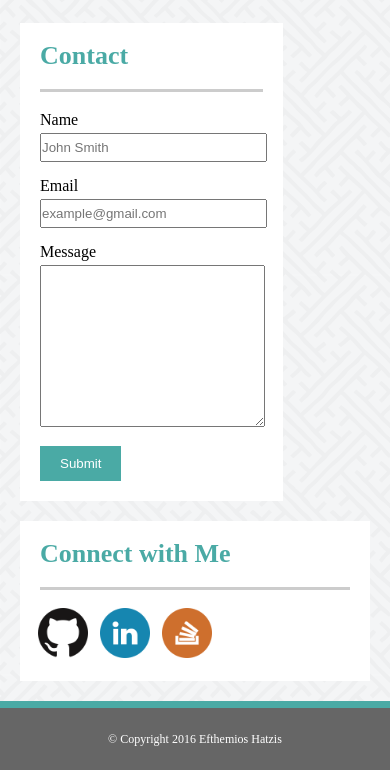
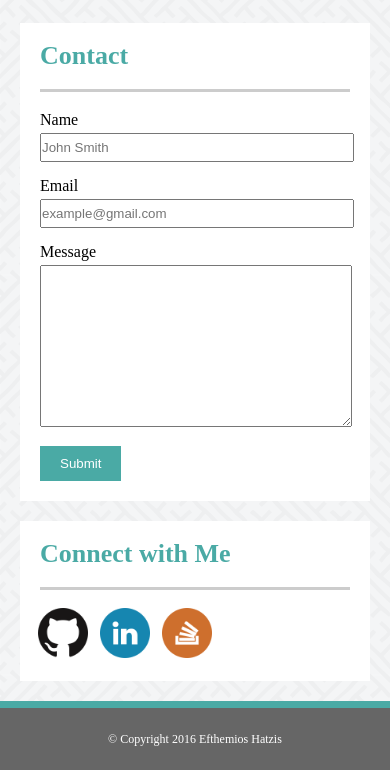
Before and after one commit to eHatz/class-Portfolio, a PHP site: page /contact.html in a window 390 px wide. Shown: the part 125-895 px from the top of the page. Run offline with PHP 8.4, Linux system fonts and the light colour scheme.

Commit message:
contact page media queries done

```diff
--- a/assignment1/assets/css/style.css
+++ b/assignment1/assets/css/style.css
@@ -55,11 +55,11 @@ p{
 
 #main-box{
 	width: 650px;
+	float: left;
 }
 #main-content{
 	padding: 0px 20px 20px 20px;
 	background-color: #ffffff;
-	float: left;
 	overflow: auto;
 }
 
```
